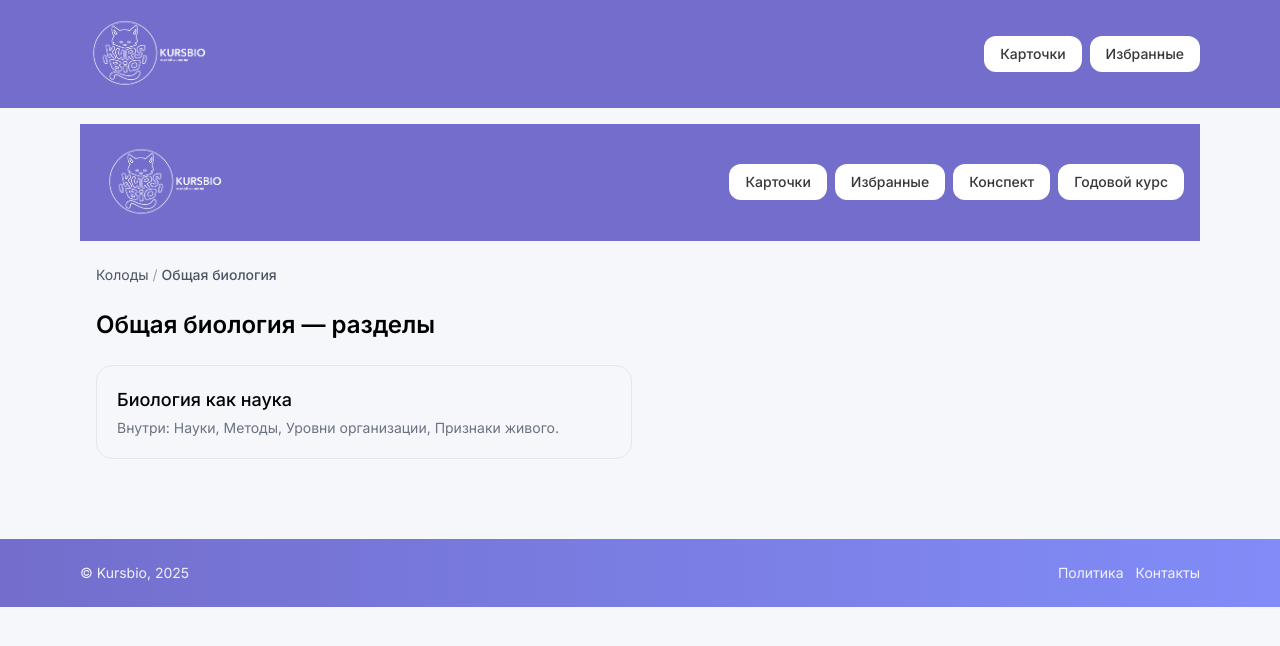
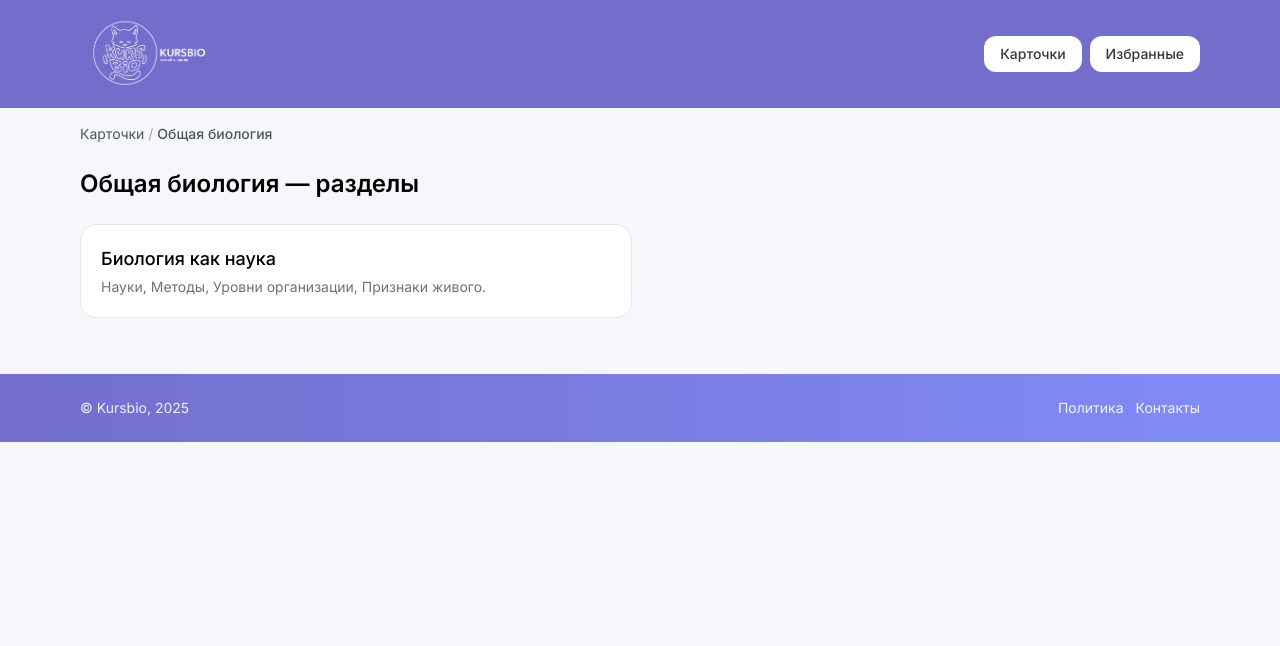
Before and after one commit to Cavor789/kursbio-flashcards, a Next.js app: page /biology in a window 1280 px wide. Shown: the top 646 px of the page. Built offline with nearby package versions, Linux system fonts and the light colour scheme.

Commit message:
Update page.tsx

```diff
--- a/app/biology/page.tsx
+++ b/app/biology/page.tsx
@@ -1,16 +1,12 @@
-// app/biology/page.tsx
 import Link from 'next/link';
-import TopNav from '@/components/TopNav';
 
 export const dynamic = 'force-dynamic';
 
 export default async function BiologyIndex() {
   return (
-    <main>
-      <TopNav />
-      <div className="max-w-6xl mx-auto px-4 py-6 space-y-6">
+    <section className="space-y-6">
       <div className="text-sm text-gray-600">
-          <Link href="/" className="hover:underline">Колоды</Link>
+        <Link href="/cards" className="hover:underline">Карточки</Link>
         <span className="text-gray-400"> / </span>
         <span className="font-medium">Общая биология</span>
       </div>
@@ -18,21 +14,20 @@ export default async function BiologyIndex() {
       <h1 className="text-2xl font-semibold">Общая биология — разделы</h1>
 
       <div className="grid grid-cols-1 md:grid-cols-2 gap-4">
-          {/* Раздел «Биология как наука» */}
-          <Link href="/biology/science" className="block p-5 rounded-2xl border hover:shadow">
+        {/* Биология как наука */}
+        <Link href="/biology/science" className="block p-5 rounded-2xl border hover:shadow bg-white">
           <div className="text-lg font-medium">Биология как наука</div>
           <div className="text-sm text-gray-500 mt-1">
-              Внутри: Науки, Методы, Уровни организации, Признаки живого.
+            Науки, Методы, Уровни организации, Признаки живого.
           </div>
         </Link>
 
-          {/* Места под будущие разделы */}
-          {/* <Link href="/biology/botany" className="block p-5 rounded-2xl border hover:shadow">
+        {/* Заглушки под будущие крупные разделы */}
+        {/* <Link href="/biology/botany" className="block p-5 rounded-2xl border hover:shadow bg-white">
           <div className="text-lg font-medium">Ботаника</div>
           <div className="text-sm text-gray-500 mt-1">Темы и карточки по ботанике.</div>
         </Link> */}
       </div>
-      </div>
-    </main>
+    </section>
   );
 }
```
Lines whose indentation alone changed are shown as unchanged.
